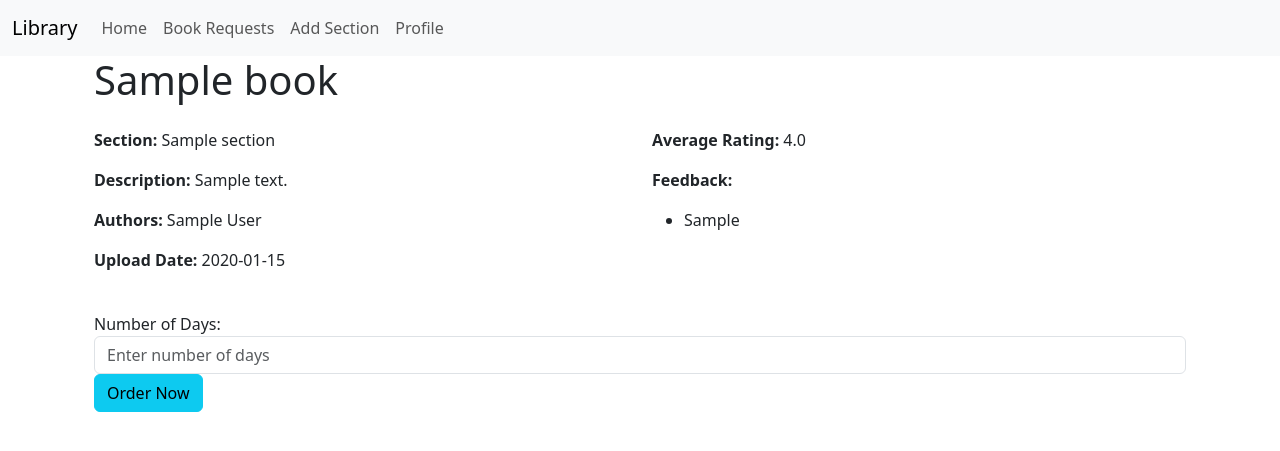
After one commit to praveen37bn/LMS, a Flask app: page /book_detail/1 in a window 1280 px wide. The commit adds this page. Shown: the top 451 px of the page. Run offline with Flask 3, Linux system fonts and the light colour scheme; a user stored in the database is signed in; tables that the repository leaves empty hold one stand-in row (values such as "Sample post").

Commit message:
update 9 april 12:20am

```diff
--- a/routes.py
+++ b/routes.py
@@ -439,7 +439,7 @@ def see_requests():
     user_id = session.get('user_id')
     user = User.query.get(user_id)
 
-    return render_template('requests/see_req.html', requests=requests ,user = user)
+    return render_template('see_req.html', requests=requests ,user = user)
 
 #################################
 
@@ -456,16 +456,16 @@ def process_request(request_id, action):
         book_request.status = 'Granted'
         if book_request.requested_day:
             book_request.access_expiry = book_request.issued_date + timedelta(days=book_request.requested_day)
+    elif action == 'reject':
+        book_request.status = 'Rejected'
+        book_request.issued_date = None
+        book_request.access_expiry = None
 
-    if book_request.access_expiry< datetime.utcnow():
+    if book_request.access_expiry and book_request.access_expiry < datetime.utcnow():
         book_request.status = 'Expired'
         book_request.return_date = book_request.access_expiry
 
-    elif action == 'reject':
-        # Revoke access
-        book_request.status = 'Rejected'
-        book_request.issued_date = None
-        book_request.access_expiry = None
+
 
     if book_request.status == 'Rejected':
         db.session.delete(book_request)
@@ -507,3 +507,25 @@ def myfeedback_post(book_id):
         return redirect(url_for('mybook'))
 
     return render_template('feedback.html', book_request=book_request)
+
+
+
+#######################################################
+
+
+
+
+
+
+
+
+@app.route('/book_detail/<int:book_id>')
+@auth_required
+def book_detail(book_id):
+    user = User.query.get(session['user_id'])
+    book = Book.query.get_or_404(book_id)
+    ratings = Feedback.query.filter_by(book_id=book.id).all()
+    valid_ratings = [rating.rating for rating in ratings if rating.rating is not None]
+    avg_rating = sum(valid_ratings) / len(valid_ratings) if valid_ratings else 0
+
+    return render_template('book_detail.html', user=user , book=book, avg_rating=avg_rating, ratings=ratings)
--- /dev/null
+++ b/templates/book_detail.html
@@ -0,0 +1,42 @@
+{% extends 'layout.html' %}
+
+{% block title %}
+    Book Detail
+{% endblock %}
+
+{% block content %}
+<div class="container">
+    <h1>{{ book.name }}</h1>
+
+    <div class="row mt-4">
+        <div class="col-md-6">
+            <p><b>Section:</b> {{ book.section.name }}</p>
+            <p><b>Description:</b> {{ book.section.description }}</p>
+            <p><b>Authors:</b> {{ book.authors }}</p>
+            <p><b>Upload Date:</b> {{ book.book_upload_date.strftime('%Y-%m-%d') }}</p>
+        </div>
+        <div class="col-md-6">
+            <p><b>Average Rating:</b> {{ avg_rating }}</p>
+            <p><b>Feedback:</b></p>
+            <ul>
+                {% for feedback in ratings %}
+                    <li>{{ feedback.feedback }}</li>
+                {% endfor %}
+            </ul>
+        </div>
+    </div>
+
+    <div class="row mt-4">
+        <div class="col-md-12">
+            <form action="{{ url_for('book_request_post', book_id=book.id) }}" method="post">
+                <div class="form-group">
+                    <label for="requested_day">Number of Days:</label>
+                    <input type="number" name="requested_day" class="form-control" placeholder="Enter number of days" required>
+                </div>
+                <input type="hidden" name="book_id" value="{{ book.id }}">
+                <button type="submit" class="btn btn-info">Order Now</button>
+            </form>
+        </div>
+    </div>
+</div>
+{% endblock %}
--- a/templates/librarian.html
+++ b/templates/librarian.html
@@ -23,7 +23,7 @@
         {% for section in sections %}
         <tr>
             <td>{{section.name}}</td>
-            <td>{{section.date_created}}</td>
+            <td>{{section.date_created.strftime('%Y-%m-%d')}}</td>
             <td>
                 <a href="{{url_for('show_section', id=section.id)}}" class="btn btn-dark">
                     Show Books
--- a/templates/requests/see_req.html
+++ b/templates/see_req.html
@@ -9,6 +9,7 @@
 {% block content %}
 
 <h1 class="display-5">Book Requests</h1>
+
 <h3>Book Requests</h3>
 
 
@@ -29,7 +30,7 @@
         <tr>
             <td>{{ request.book.name }}</td>
 
-            <td>{{ request.request_date }}</td>
+            <td>{{ request.request_date.strftime('%Y-%m-%d') }}</td>
             <td>{{ request.requested_day }}</td>
             <td>
                 <span style="background-color: rgb(255, 244, 127);">{{request.status}}</span></td>
@@ -71,7 +72,7 @@
 
         <tr>
             <td>{{ request.book.name }}</td>
-            <td>{{ request.issued_date}}</td>
+            <td>{{ request.issued_date.strftime('%Y-%m-%d')}}</td>
             <td>{{ request.requested_day }}</td>
             <td>
                 <span style="background-color: rgb(255, 244, 127);">{{request.status}}</span></td>
```
Also changed, not shown: templates/feedback.html (+4 -4 lines), templates/index.html (+14 -8 lines), templates/requests/send_req.html (deleted, +0 -17 lines), testing.py (+10 -31 lines), instance/db.sqlite3, templates/login.html (line endings or trailing spaces), templates/requests/book_content.html (deleted).
